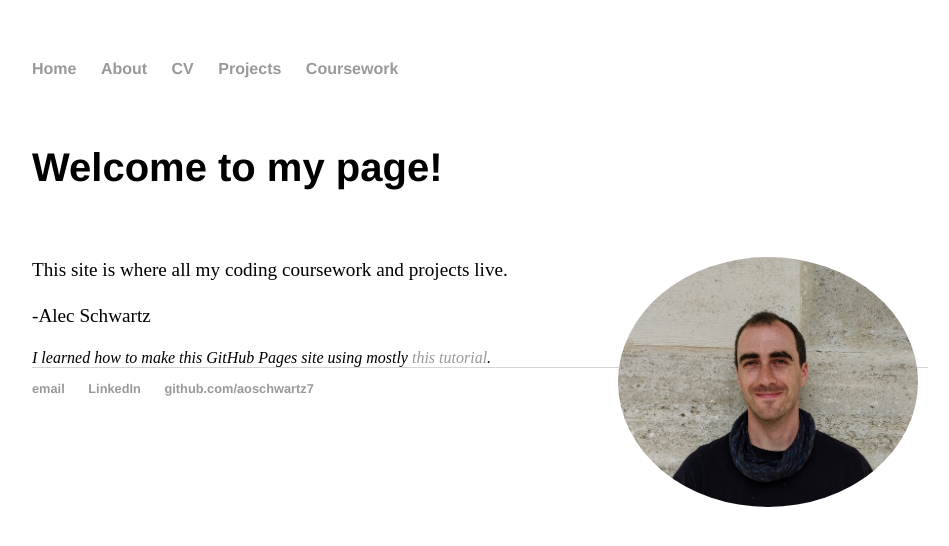
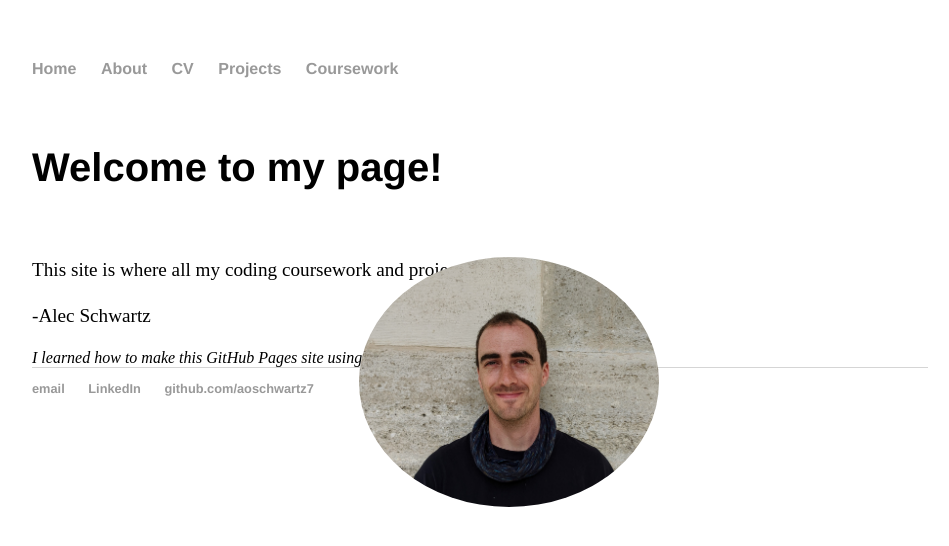
Before and after one commit to aoschwartz7/aoschwartz7.github.io, a Jekyll site: the page built from index.html, in a window 1280 px wide. Shown: the top 546 px of the page, without its empty margins (160-1109 px from the left). Built offline with Jekyll 4.4.1, drawn with Linux system fonts in a browser that asks for light colours.

Commit message:
formatting

```diff
--- a/index.html
+++ b/index.html
@@ -4,9 +4,9 @@
 ---
 <h5>Welcome to my page!</h5>
 
+<img src="portrait.jpg" alt="me" style="float:right;position:relative;right:30%;width:300px;height:250px;border-radius: 50%;">
 
 <p>
-  <img src="portrait.jpg" alt="me" style="float:right;position:relative;right:10px;width:300px;height:250px;border-radius: 50%;">
 This site is where all my coding coursework and projects live.
 </p>
 
```
